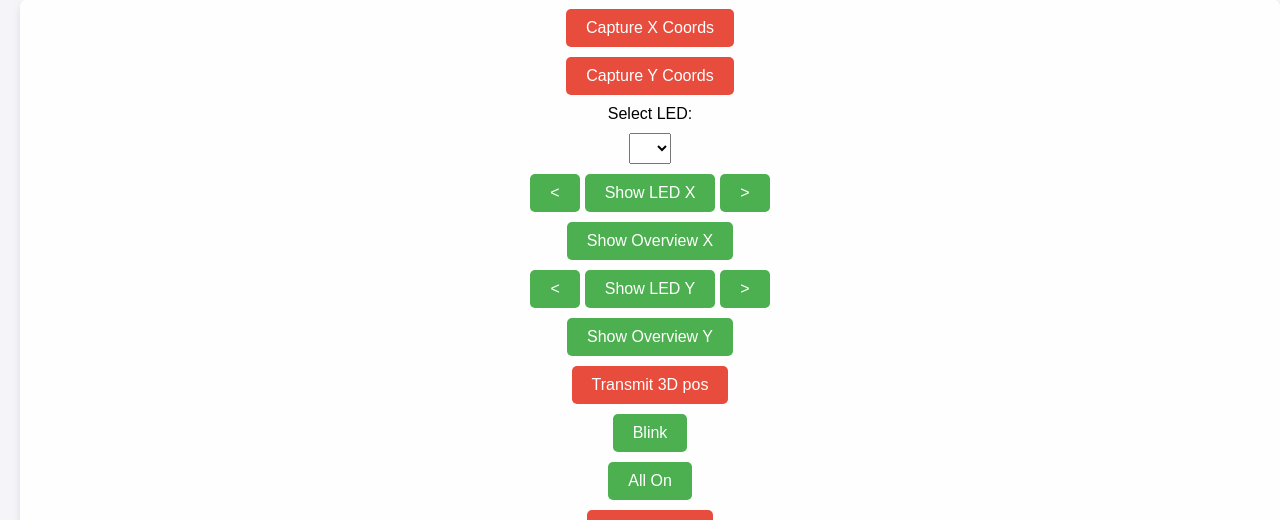
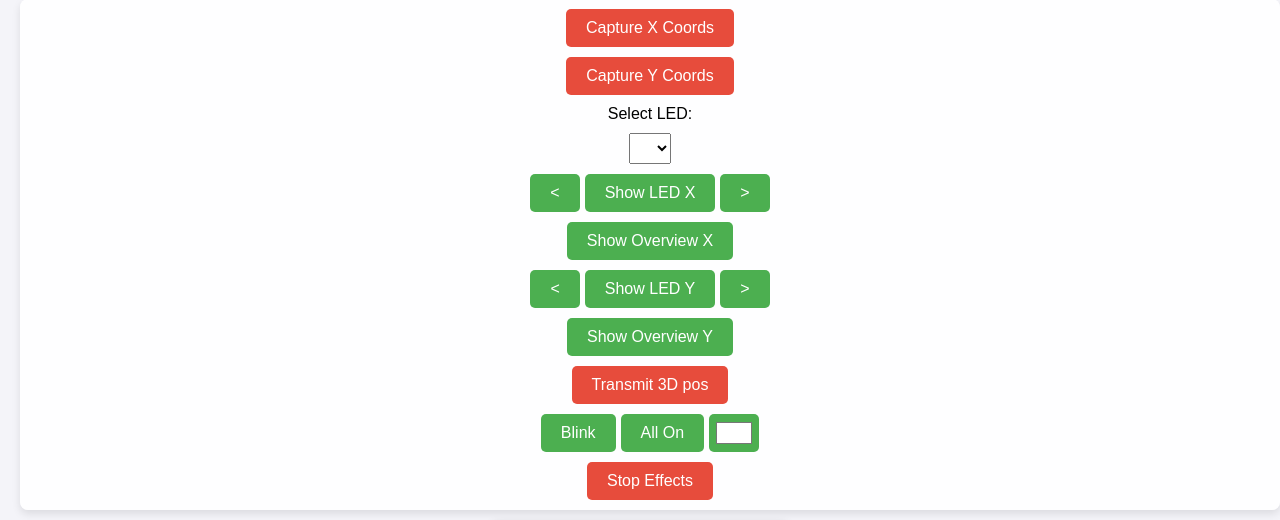
Before and after one commit to Turun/StandupMathsChristmastreeWeb, a Flask app: page / in a window 1280 px wide. Shown: the part 181-701 px from the top of the page. Run offline with Flask 3, Linux system fonts and the light colour scheme; lists and menus that the app fills with data are empty; parts of the project's set-up code (start-up, migrations or seed data) failed here and were passed over.

Commit message:
add color selector

```diff
--- a/static/script/effects.js
+++ b/static/script/effects.js
@@ -18,3 +18,16 @@ export function stop() {
     xhr.setRequestHeader('Content-Type', 'application/json');
     xhr.send();
 }
+
+
+export function setBaseColor(hex) {
+    // Convert hex (#rrggbb) to RGB integers
+    const r = parseInt(hex.slice(1, 3), 16);
+    const g = parseInt(hex.slice(3, 5), 16);
+    const b = parseInt(hex.slice(5, 7), 16);
+
+    const xhr = new XMLHttpRequest();
+    xhr.open("POST", "effects/basecolor", true); // Using true for asynchronous
+    xhr.setRequestHeader('Content-Type', 'application/json');
+    xhr.send(JSON.stringify({ r, g, b }));
+}
--- a/static/script/ui.js
+++ b/static/script/ui.js
@@ -1,6 +1,6 @@
 import {start_capturing, is_led_on, compute_lock_in_image_data_array} from "./capture_unidirectional.js";
 import { merge_and_transmit } from "./merge_directions.js";
-import {blink, allOn, stop} from "./effects.js";
+import {blink, allOn, stop, setBaseColor} from "./effects.js";
 
 let current_led_index = 0;
 
@@ -311,6 +311,11 @@ export function setup_ui(
     effectStopButton.addEventListener('click', () => {
          stop();
     });
+    const colorPicker = document.getElementById('base-color-picker');
+    colorPicker.addEventListener('input', (event) => {
+        const hexColor = event.target.value;
+        setBaseColor(hexColor);
+    });
 
     populate_led_select(num_leds);
     setup_buttons(
--- a/static/style.css
+++ b/static/style.css
@@ -102,6 +102,30 @@ video, canvas {
 .btn-group {
     display: flex;
     gap: 5px;
+    align-items: stretch; /* Ensures items have the same height */
+}
+
+.color-picker-wrapper {
+    display: flex;
+    align-items: center;
+    background-color: #4CAF50; /* Matching your green button color */
+    border-radius: 5px;
+    padding: 0 5px;
+    cursor: pointer;
+}
+
+#base-color-picker {
+    width: 40px;
+    height: 30px; /* Adjust based on your button padding */
+    border: none;
+    background: none;
+    cursor: pointer;
+    padding: 0;
+}
+
+/* Optional: Make the picker look more like a button on hover */
+.color-picker-wrapper:hover {
+    background-color: #45a049;
 }
 
 select {
--- a/templates/index.html
+++ b/templates/index.html
@@ -33,8 +33,13 @@
         </div>
         <button disabled id="overview-btn-y">Show Overview Y</button>
         <button id="transmit-btn" class="action-btn">Transmit 3D pos</button>
-        <button id="effect-blink-btn" class="blue-btn">Blink</button>
-        <button id="effect-all-on-btn" class="blue-btn">All On</button>
+        <div class="btn-group">
+          <button id="effect-blink-btn" class="blue-btn">Blink</button>
+          <button id="effect-all-on-btn" class="blue-btn">All On</button>
+          <div class="color-picker-wrapper">
+            <input type="color" id="base-color-picker" value="#ffffff" title="Set LED Color">
+          </div>
+        </div>
         <button id="effect-stop-btn" class="action-btn">Stop Effects</button>
       </div>
 
```
